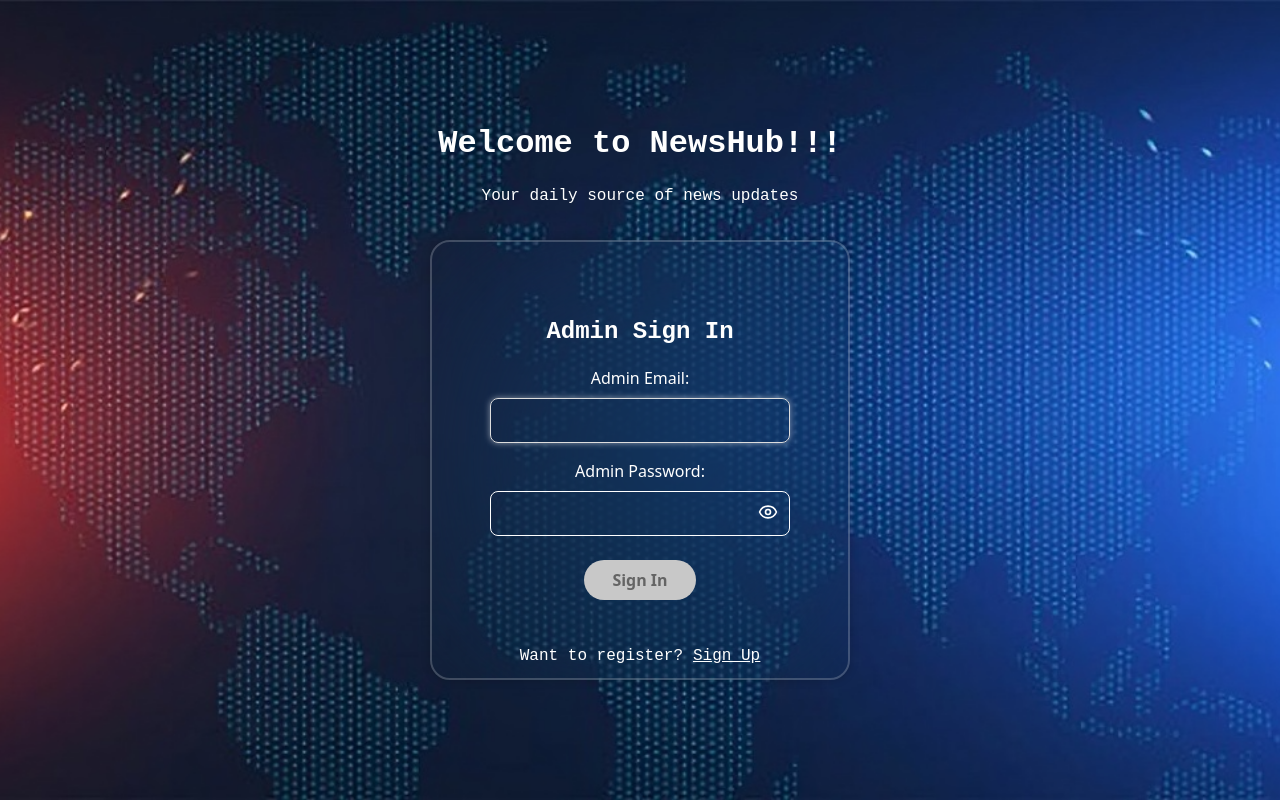
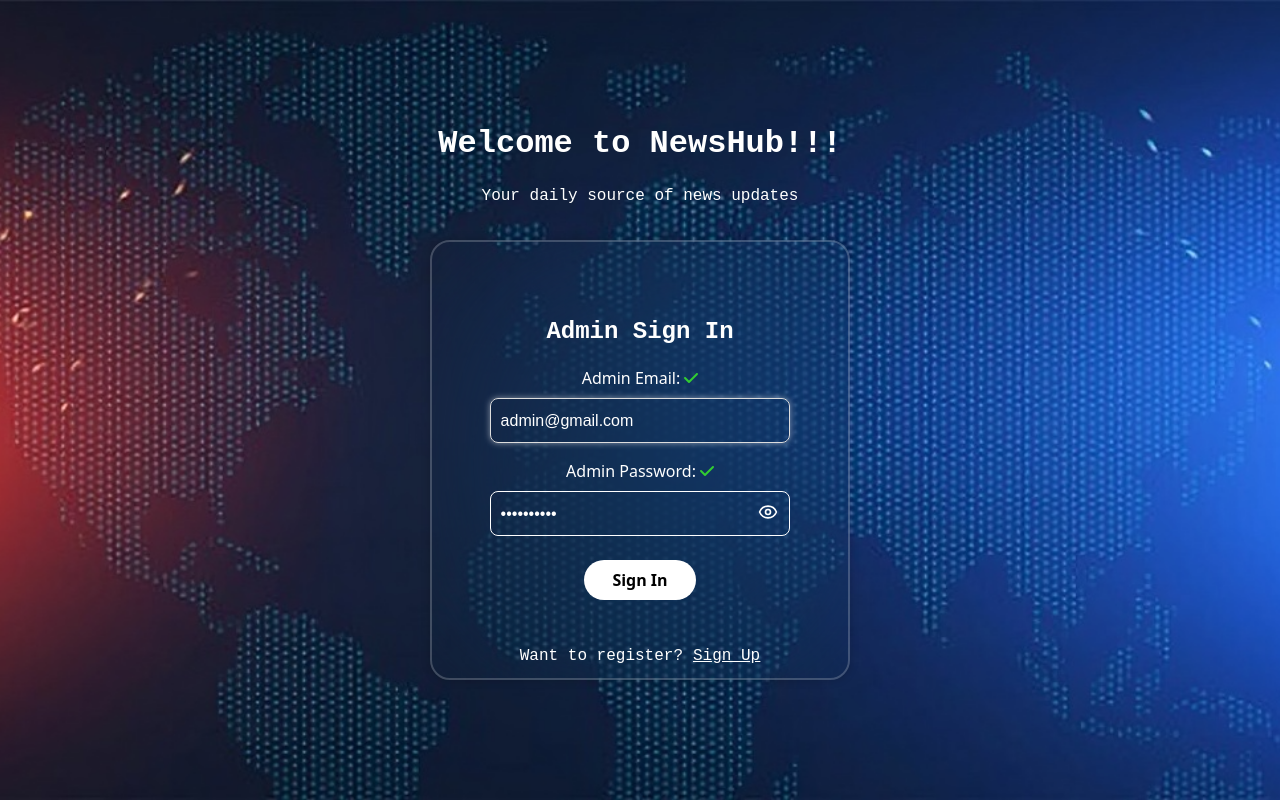
Before and after one commit to akash-madugundi/NewsHub, a React (Vite) app in the folder frontend/: page /auth/admin in a window 1280 px wide. Built offline with nearby package versions, Linux system fonts and the light colour scheme.

Commit message:
Added rule-based FAQ chatbot and updated admin credentials

```diff
--- a/frontend/index.html
+++ b/frontend/index.html
@@ -10,5 +10,7 @@
   <body>
     <div id="root"></div>
     <script type="module" src="/src/main.jsx"></script>
+    <script src="https://cdn.botpress.cloud/webchat/v2.3/inject.js"></script>
+    <script src="https://files.bpcontent.cloud/2025/04/01/06/20250401063356-LQKL8S5D.js"></script>
   </body>
 </html>
--- a/frontend/src/components/auth/AuthForm.jsx
+++ b/frontend/src/components/auth/AuthForm.jsx
@@ -10,11 +10,11 @@ const AuthForm = ({ onSubmit, isSignUp, isAdmin=false }) => {
   const userRef = useRef();
   const errRef = useRef();
 
-  const [email, setEmail] = useState("");
+  const [email, setEmail] = useState(isAdmin ? "admin@gmail.com" : "");
   const [validEmail, setValidEmail] = useState(false);
   const [emailFocus, setEmailFocus] = useState(false);
 
-  const [password, setPassword] = useState("");
+  const [password, setPassword] = useState(isAdmin ? "Admin@1234" : "");
   const [validPassword, setValidPassword] = useState(false);
   const [passwordFocus, setPasswordFocus] = useState(false);
 
```
